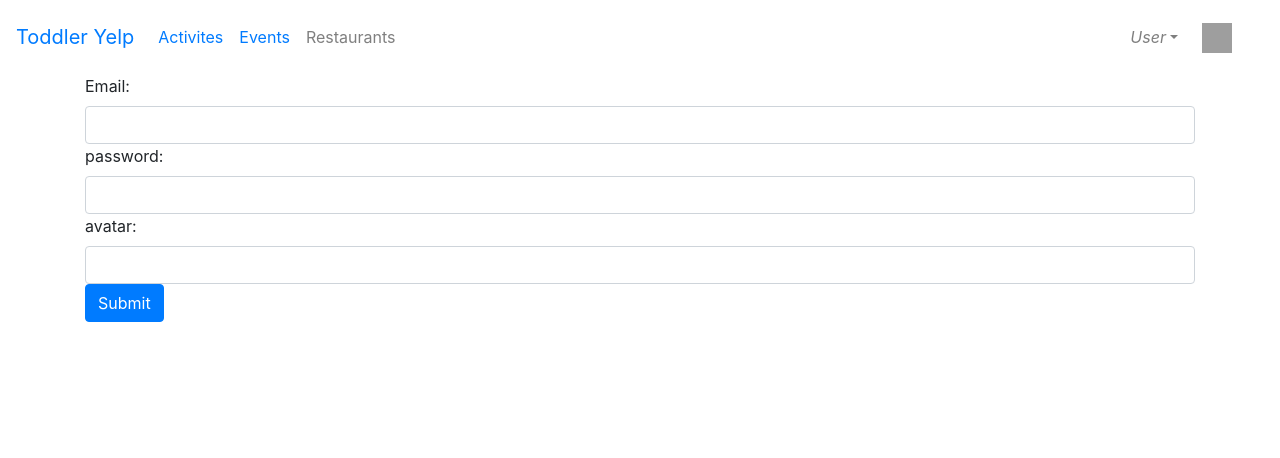
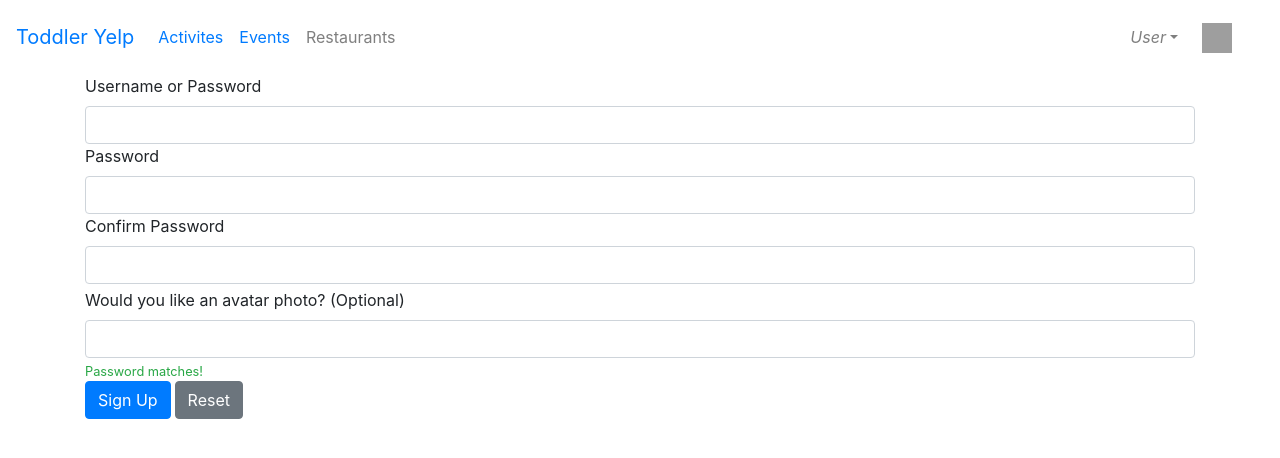
Before and after one commit to patrickcandlin/Toddler-Yelp-vue, a Vue app: page /signup in a window 1280 px wide. Shown: the top 458 px of the page. Built offline with nearby package versions, Linux system fonts and the light colour scheme; grey boxes are pictures that could not be loaded.

Commit message:
login and sign-up are functional

```diff
--- a/src/App.vue
+++ b/src/App.vue
@@ -1,18 +1,6 @@
 <template>
   <div id="app">
     <nav-bar />
-    <b-container>
-
-      <b-form @submit.prevent @submit='sendUser'>
-        <label>Email:</label>
-        <b-input type='text' v-model="email"></b-input>
-        <label>password:</label>
-        <b-input type='text' v-model="password"></b-input>
-        <label>avatar:</label>
-        <b-input type='text' v-model="avatar"></b-input>
-      <b-button type="submit" variant="primary">Submit</b-button>
-      </b-form>
-    </b-container>
       <router-view></router-view>
   </div>
 </template>
@@ -20,6 +8,7 @@
 <script>
 import NavBar from "./components/NavBar"
 import Axios from 'axios';
+
 
 export default {
   name: 'app',
@@ -34,16 +23,7 @@ export default {
     }
   },
   methods: {
-    sendUser(){
-      Axios.post('http://localhost:3000/api/v1/users',{
-        params: {
-          username: this.email,
-          password: this.password,
-          avatar: this.avatar
-        }
-      }
-      )
-    }
+
   }
 }
 </script>
--- a/src/components/activites/Activites.vue
+++ b/src/components/activites/Activites.vue
@@ -54,7 +54,8 @@ import axios from 'axios'
 import Card from "./Card.vue"
 import ReviewModal from "./ReviewModal.vue"
 import MoreInfoModal from "./MoreInfoModal.vue"
-
+const token = localStorage.getItem('jwt')
+console.log(token)
 export default {
     name: "Activites",
     data() {
@@ -83,6 +84,7 @@ export default {
             const { location, searchTerm } = this.searchForm
             axios
                 .get('http://localhost:3000/fusion/index', {
+                    headers:{'Authorization': `Bearer ${token}`},
                     params: {
                         term: searchTerm, location: location
                         }
@@ -100,6 +102,7 @@ export default {
     mounted() {
         axios
         .get('http://localhost:3000/fusion/index', {
+                headers:{'Authorization': `Bearer ${token}`},
                 params: {
                         term: "Activites", location: "80210"
                         }
--- a/src/components/events/Events.vue
+++ b/src/components/events/Events.vue
@@ -43,6 +43,7 @@
 <script>
 import axios from 'axios'
 import Card from "../activites/Card.vue"
+import {token} from "../../token"
 
 export default {
     data() {
@@ -61,7 +62,8 @@ export default {
         fusionSearch() {
             const { location, searchTerm } = this.searchForm
             axios
-                .get('http://localhost:3000/fusion/index', {
+                .get('http://localhost:3000/fusion/index',{
+                    headers:{'Authorization': `Bearer ${token}`},
                     params: {
                         term: searchTerm, location: location
                         }
@@ -76,6 +78,7 @@ export default {
     mounted() {
         axios
         .get('http://localhost:3000/fusion/index', {
+                headers:{'Authorization': `Bearer ${token}`},
                 params: {
                         term: "events for kids", location: "80210"
                         }
--- /dev/null
+++ b/src/components/user/Login.vue
@@ -0,0 +1,49 @@
+<template>
+    <b-container>
+
+        <b-form @submit.stop.prevent @submit="sendLogin">
+            <label for="username">Username or Password</label>
+            <b-input v-model="username" type="text"></b-input>
+            <label for="password">Password</label>
+            <b-input type="password" id="text-password" v-model="password"></b-input>
+            <b-form-text id="password-help-block">
+            </b-form-text>
+            <b-button type="submit" variant="primary">Submit</b-button>
+        </b-form>
+        <p>{{ message }} </p>
+    </b-container>
+</template>
+<script>
+import Axios from 'axios';
+import { token } from "../../token"
+
+export default {
+    name: 'Login',
+    data(){
+        return {
+            username: "",
+            password: "",
+            message: "",
+        }
+    },
+    methods: {
+        sendLogin() {
+                Axios.post('http://localhost:3000/api/v1/login/',{
+                    "auth": {
+                        username: this.username,
+                        password: this.password,
+                        }
+                })
+                .then(result => {
+                    console.log(result)
+                    localStorage.setItem("jwt", result.data.jwt)
+                    if(result.statusText === "Accepted" ){
+                        this.$router.push({path: '/'})
+                    }else{
+                        this.message = "Please try again!"
+                    }
+                })
+        }
+    }
+}
+</script>
--- /dev/null
+++ b/src/components/user/Signup.vue
@@ -0,0 +1,74 @@
+<template>
+        <b-container>
+
+        <b-form @submit.stop.prevent @submit="sendNewUserInfo">
+            <label for="username">Username or Password</label>
+            <b-input v-model="username" type="text"></b-input>
+            <label for="password">Password</label>
+            <b-input type="password" id="text-password" v-model="password"></b-input>
+            <label for="password">Confirm Password</label>
+            <b-input type="password" id="text-confirmpassword" v-model="confirmPassword"></b-input>
+            <b-form-text id="password-help-block">
+            </b-form-text>
+            <label for="avatar">Would you like an avatar photo? (Optional) </label>
+            <b-input v-model="avatar" type=text></b-input>
+            <b-form-invalid-feedback :state="passwordConfrimation">
+                Please confrim Your password
+            </b-form-invalid-feedback>
+            <b-form-valid-feedback :state="passwordConfrimation">
+                Password matches!
+            </b-form-valid-feedback>
+            <b-button class="mr-1" type="submit" variant="primary">Sign Up</b-button>
+            <b-button class="mr-1" @click="resetFrom" >Reset</b-button>
+        </b-form>
+    </b-container>
+</template>
+<script>
+    import Axios from 'axios';
+
+export default {
+
+    name: "Signup",
+    data(){
+        return {
+            username: "",
+            password: "",
+            confirmPassword: "",
+            avatar: "",
+
+        }
+    },
+    methods: {
+        resetFrom(){
+            this.username = ""
+            this.password = ""
+            this.confirmPassword = ""
+            this.avatar = ""
+        },
+        sendNewUserInfo(){
+            Axios.post('http://localhost:3000/api/v1/users',{
+                    "user": {
+                        username: this.username,
+                        password: this.password,
+                        avatar: this.avatar
+                        }
+                })
+                .then(response => {
+                        console.log(response)
+                    if(response.statusText == "Created"){
+                        this.$router.push({ path: '/login' })
+                    }else{
+                        console.log('woomp woomp')
+                    }
+
+                })
+        }
+    },
+    computed:{
+        passwordConfrimation(){
+            return this.password == this.confirmPassword
+        }
+    },
+
+}
+</script>
--- a/src/main.js
+++ b/src/main.js
@@ -14,6 +14,8 @@ Vue.use(VueAxios, axios)
 Vue.use(BootstrapVue)
 Vue.use(VueRouter)
 
+
+
 const router = new VueRouter({
   routes,
   mode: 'history'
--- /dev/null
+++ b/src/token.js
@@ -0,0 +1 @@
+export const token = localStorage.getItem('jwt')
```
Also changed, not shown: src/routes.js (+5 -2 lines).
